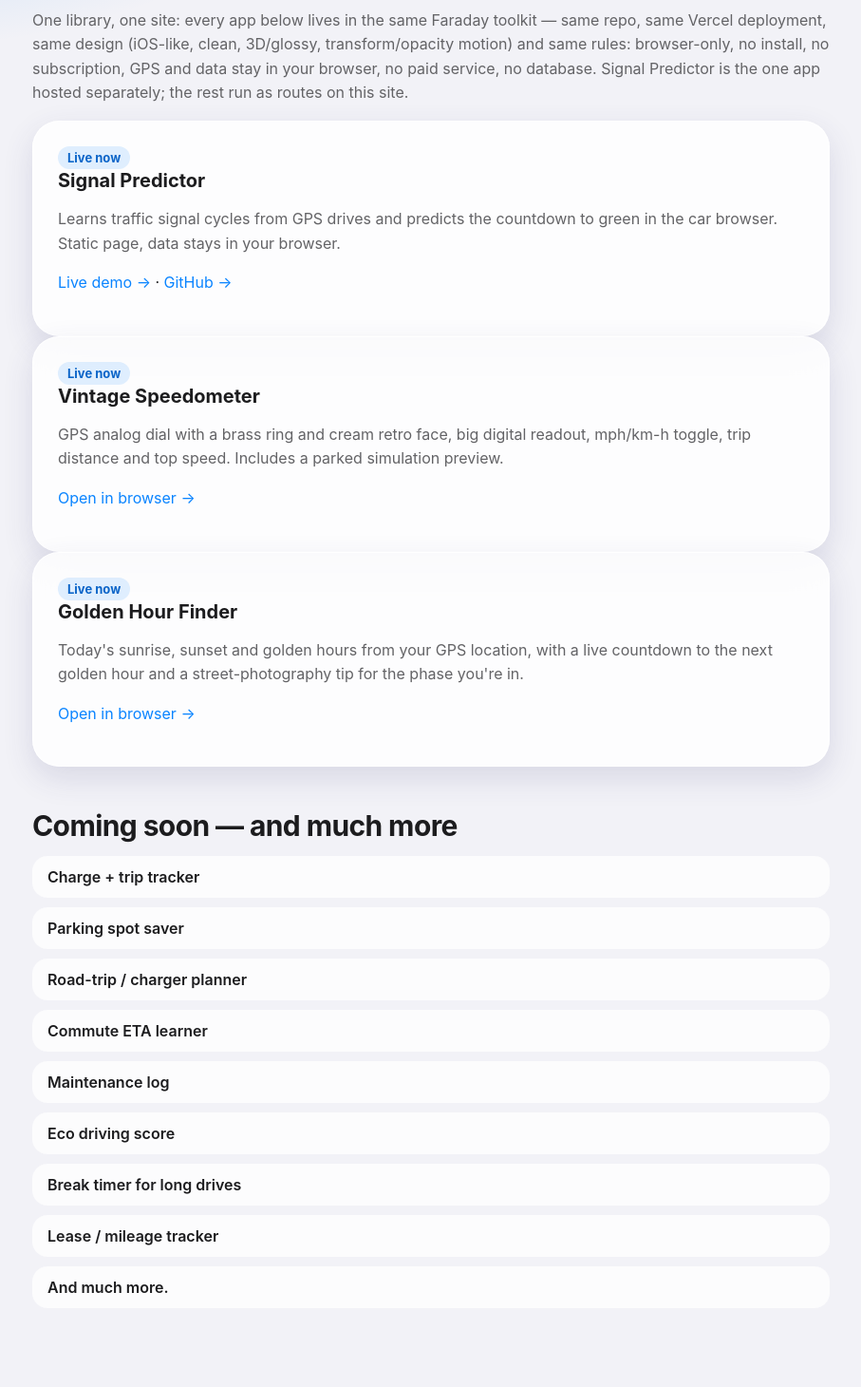
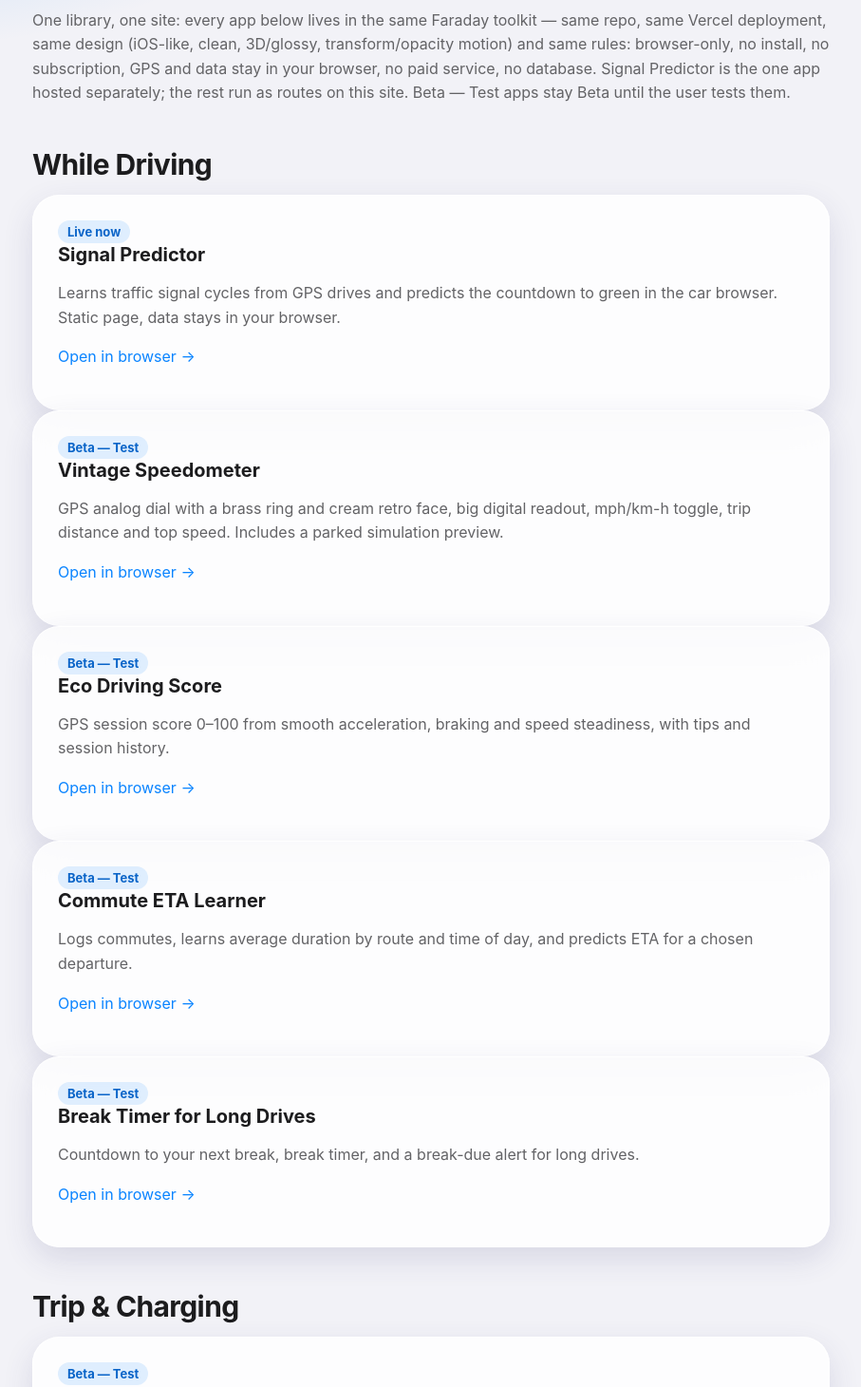
Before and after one commit to askakhil/faraday-website, a Next.js app: page /work in a window 1280 px wide. Shown: the part 200-1660 px from the top of the page at 95% size, without its empty margins (186-1093 px from the left). Built offline with nearby package versions, Linux system fonts and the light colour scheme.

Commit message:
Add all planned Beta apps, categorised

```diff
--- a/app/work/page.tsx
+++ b/app/work/page.tsx
@@ -1,12 +1,30 @@
-const comingSoon = [
-  "Charge + trip tracker",
-  "Parking spot saver",
-  "Road-trip / charger planner",
-  "Commute ETA learner",
-  "Maintenance log",
-  "Eco driving score",
-  "Break timer for long drives",
-  "Lease / mileage tracker",
+const apps = [
+  {
+    category: "While Driving",
+    items: [
+      { name: "Signal Predictor", href: "https://tesla-signal-app.vercel.app", tag: "Live now", desc: "Learns traffic signal cycles from GPS drives and predicts the countdown to green in the car browser. Static page, data stays in your browser." },
+      { name: "Vintage Speedometer", href: "/apps/speedometer", tag: "Beta — Test", desc: "GPS analog dial with a brass ring and cream retro face, big digital readout, mph/km-h toggle, trip distance and top speed. Includes a parked simulation preview." },
+      { name: "Eco Driving Score", href: "/apps/eco-driving-score", tag: "Beta — Test", desc: "GPS session score 0–100 from smooth acceleration, braking and speed steadiness, with tips and session history." },
+      { name: "Commute ETA Learner", href: "/apps/commute-eta-learner", tag: "Beta — Test", desc: "Logs commutes, learns average duration by route and time of day, and predicts ETA for a chosen departure." },
+      { name: "Break Timer for Long Drives", href: "/apps/break-timer", tag: "Beta — Test", desc: "Countdown to your next break, break timer, and a break-due alert for long drives." },
+    ],
+  },
+  {
+    category: "Trip & Charging",
+    items: [
+      { name: "Charge + Trip Tracker", href: "/apps/charge-trip-tracker", tag: "Beta — Test", desc: "Manual charge log with kWh, cost and trip miles, plus totals and cost per mile." },
+      { name: "Road-trip / Charger Planner", href: "/apps/roadtrip-charger-planner", tag: "Beta — Test", desc: "Enter distance and range, estimate charger stops, add real chargers, and save the plan." },
+      { name: "Golden Hour Finder", href: "/apps/golden-hour", tag: "Beta — Test", desc: "Today's sunrise, sunset and golden hours from your GPS location, with a live countdown and a street-photography tip." },
+    ],
+  },
+  {
+    category: "Parking & Car Care",
+    items: [
+      { name: "Parking Spot Saver", href: "/apps/parking-spot-saver", tag: "Beta — Test", desc: "Save your GPS parking spot, then get distance and compass direction back to your car." },
+      { name: "Maintenance Log", href: "/apps/maintenance-log", tag: "Beta — Test", desc: "Log services by date, type, mileage and cost, with upcoming reminders by mileage and date." },
+      { name: "Lease / Mileage Tracker", href: "/apps/lease-mileage-tracker", tag: "Beta — Test", desc: "Lease start/end, miles allowed, current odometer — shows pace, daily budget and projected end mileage. Data stays in your browser only." },
+    ],
+  },
 ];
 
 export default function Work() {
@@ -19,54 +37,24 @@
         Vercel deployment, same design (iOS-like, clean, 3D/glossy, transform/opacity motion) and
         same rules: browser-only, no install, no subscription, GPS and data stay in your browser,
         no paid service, no database. Signal Predictor is the one app hosted separately; the rest
-        run as routes on this site.
+        run as routes on this site. Beta — Test apps stay Beta until the user tests them.
       </p>
 
-      <article className="card">
-        <span className="tag">Live now</span>
-        <h3>Signal Predictor</h3>
-        <p className="muted">
-          Learns traffic signal cycles from GPS drives and predicts the countdown to green in the
-          car browser. Static page, data stays in your browser.
-        </p>
-        <p>
-          <a href="https://tesla-signal-app.vercel.app">Live demo →</a>
-          {" · "}
-          <a href="https://github.com/askakhil/tesla-signal-app">GitHub →</a>
-        </p>
-      </article>
-
-      <article className="card">
-        <span className="tag">Live now</span>
-        <h3>Vintage Speedometer</h3>
-        <p className="muted">
-          GPS analog dial with a brass ring and cream retro face, big digital readout, mph/km-h
-          toggle, trip distance and top speed. Includes a parked simulation preview.
-        </p>
-        <p>
-          <a href="/apps/speedometer">Open in browser →</a>
-        </p>
-      </article>
-
-      <article className="card">
-        <span className="tag">Live now</span>
-        <h3>Golden Hour Finder</h3>
-        <p className="muted">
-          Today&apos;s sunrise, sunset and golden hours from your GPS location, with a live countdown
-          to the next golden hour and a street-photography tip for the phase you&apos;re in.
-        </p>
-        <p>
-          <a href="/apps/golden-hour">Open in browser →</a>
-        </p>
-      </article>
-
-      <h2>Coming soon — and much more</h2>
-      <div className="coming">
-        {comingSoon.map((item) => (
-          <span key={item}>{item}</span>
-        ))}
-        <span>And much more.</span>
-      </div>
+      {apps.map((group) => (
+        <div key={group.category}>
+          <h2>{group.category}</h2>
+          {group.items.map((app) => (
+            <article className="card" key={app.name}>
+              <span className="tag">{app.tag}</span>
+              <h3>{app.name}</h3>
+              <p className="muted">{app.desc}</p>
+              <p>
+                <a href={app.href}>Open in browser →</a>
+              </p>
+            </article>
+          ))}
+        </div>
+      ))}
     </>
   );
 }
```
